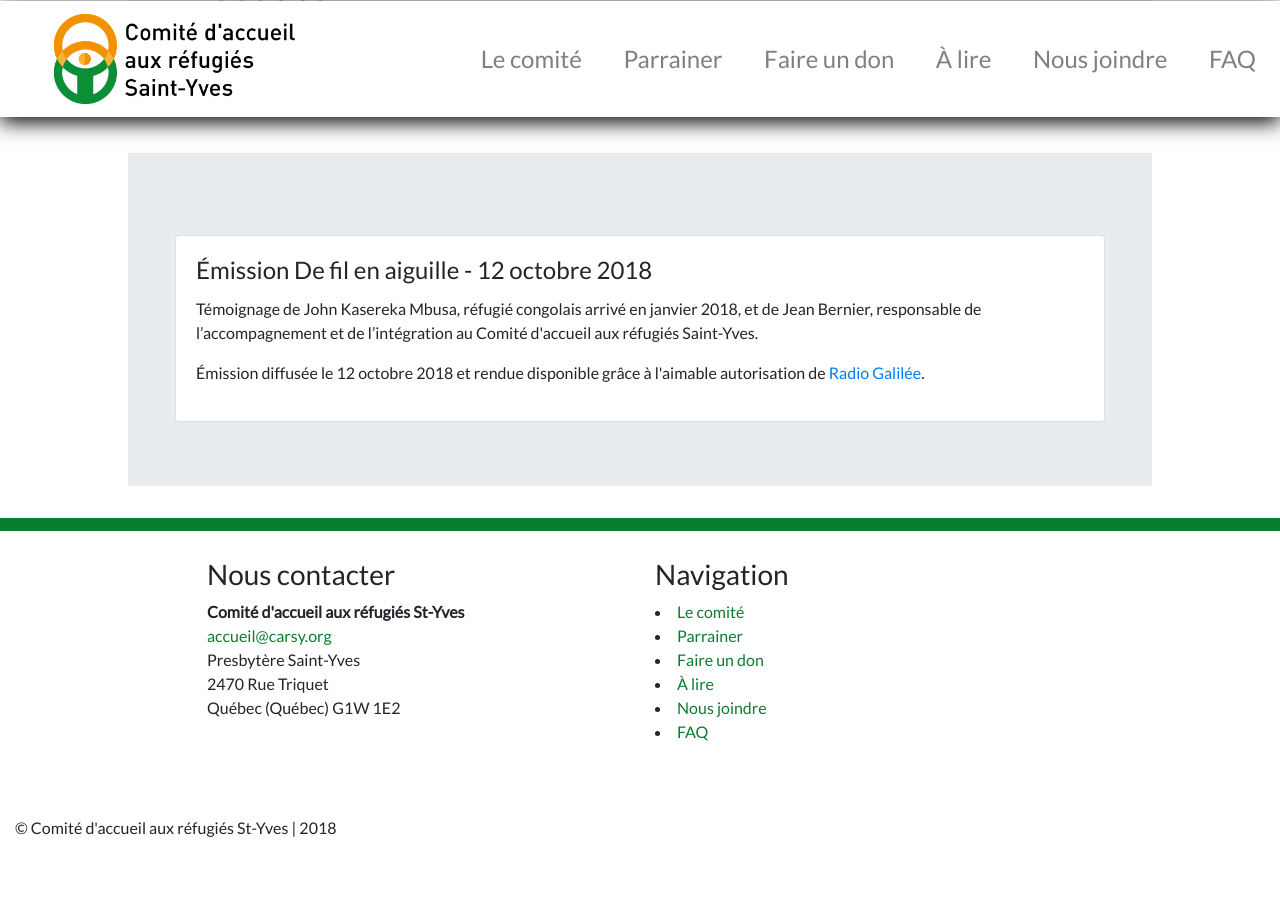
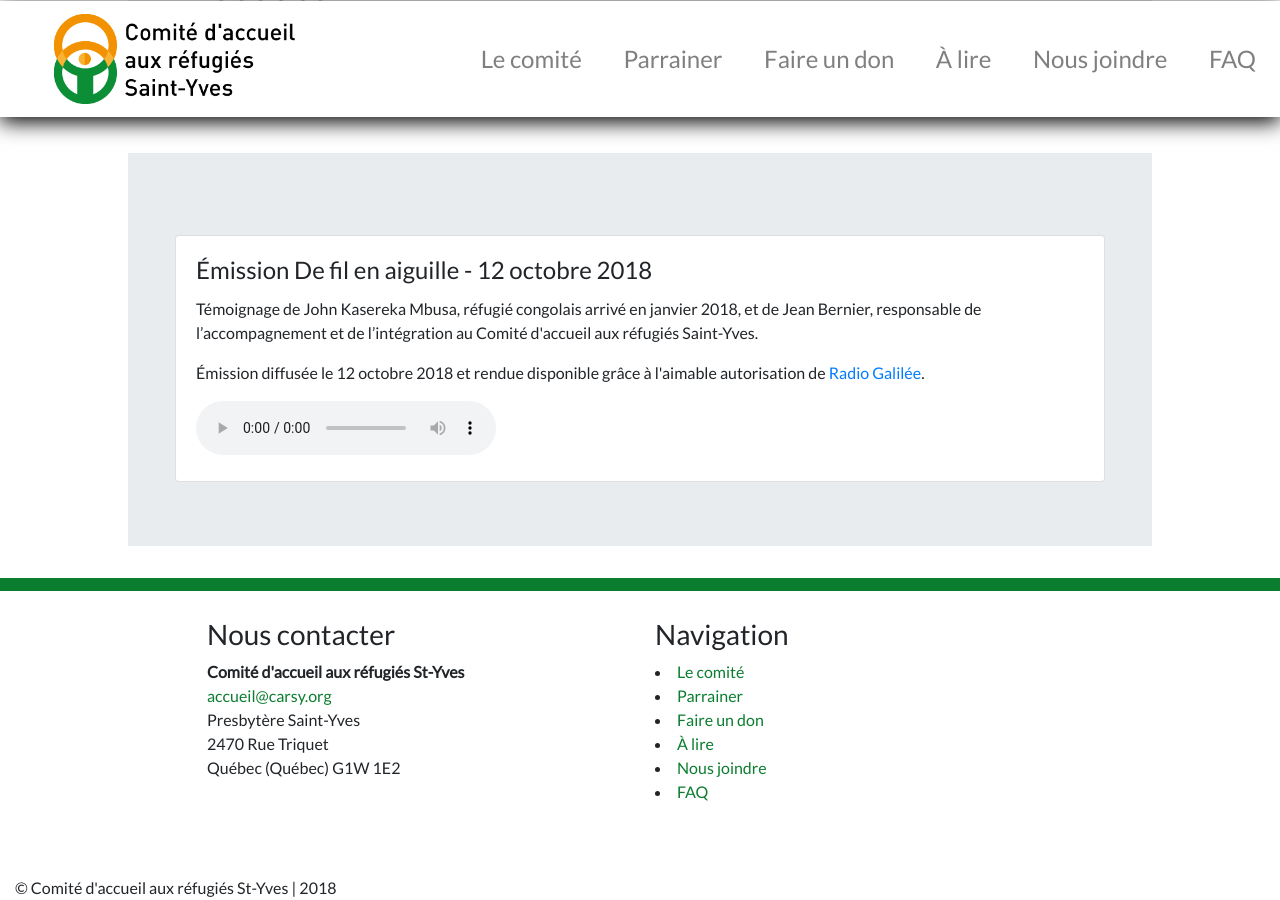
Before and after one commit to carsy-org/carsy-org.github.io, a Jekyll site: the page built from a-lire.html, in a window 1280 px wide and 900 px high, scrolled down 1999 px. Built offline with Jekyll 4.4.1, drawn with Linux system fonts in a browser that asks for light colours; nearby versions of some CDN libraries; before the commit the page ends 2839 px from its top, so only the background shows below that.

Commit message:
Remove audio.js lib.
Add download link.

```diff
--- a/_includes/head.html
+++ b/_includes/head.html
@@ -10,13 +10,7 @@
   <script src="https://code.jquery.com/jquery-3.2.1.slim.min.js" integrity="sha384-KJ3o2DKtIkvYIK3UENzmM7KCkRr/rE9/Qpg6aAZGJwFDMVNA/GpGFF93hXpG5KkN" crossorigin="anonymous"></script>
   <script src="https://cdnjs.cloudflare.com/ajax/libs/popper.js/1.12.9/umd/popper.min.js" integrity="sha384-ApNbgh9B+Y1QKtv3Rn7W3mgPxhU9K/ScQsAP7hUibX39j7fakFPskvXusvfa0b4Q" crossorigin="anonymous"></script>
   <script src="https://maxcdn.bootstrapcdn.com/bootstrap/4.0.0/js/bootstrap.min.js" integrity="sha384-JZR6Spejh4U02d8jOt6vLEHfe/JQGiRRSQQxSfFWpi1MquVdAyjUar5+76PVCmYl" crossorigin="anonymous"></script>
-  <script src="https://cdnjs.cloudflare.com/ajax/libs/audiojs/1.0.1/audio.min.js" integrity="sha256-0jcTJ71rMXZVI405U/k6YSuuJpfZTfmBAibQ7EnUni4=" crossorigin="anonymous"></script>
   {% seo %}
 
   <title>{{ site.title }}</title>
-  <script>
-    audiojs.events.ready(function() {
-      var as = audiojs.createAll();
-    });
-  </script>
 </head>
--- a/a-lire.html
+++ b/a-lire.html
@@ -46,7 +46,10 @@
           <p class="card-text">
             Émission diffusée le 12 octobre 2018 et rendue disponible grâce à l'aimable autorisation de <a href="http://radiogalilee.com">Radio Galilée</a>.
           </p>
-          <audio src="/audio/de-fil-en-aiguille-12-octobre.mp3" preload="auto"/>
+          <audio controls preload="auto">
+            <source src="/audio/de-fil-en-aiguille-12-octobre.mp3" type="audio/mp3">
+              <p>Votre navigateur ne supporte pas l'audio HTML5. <a href="/audio/de-fil-en-aiguille-12-octobre.mp3">Télécharger l'émission</a> à la place.</p>
+          </audio>
         </div>
       </div>
   </div>
```
